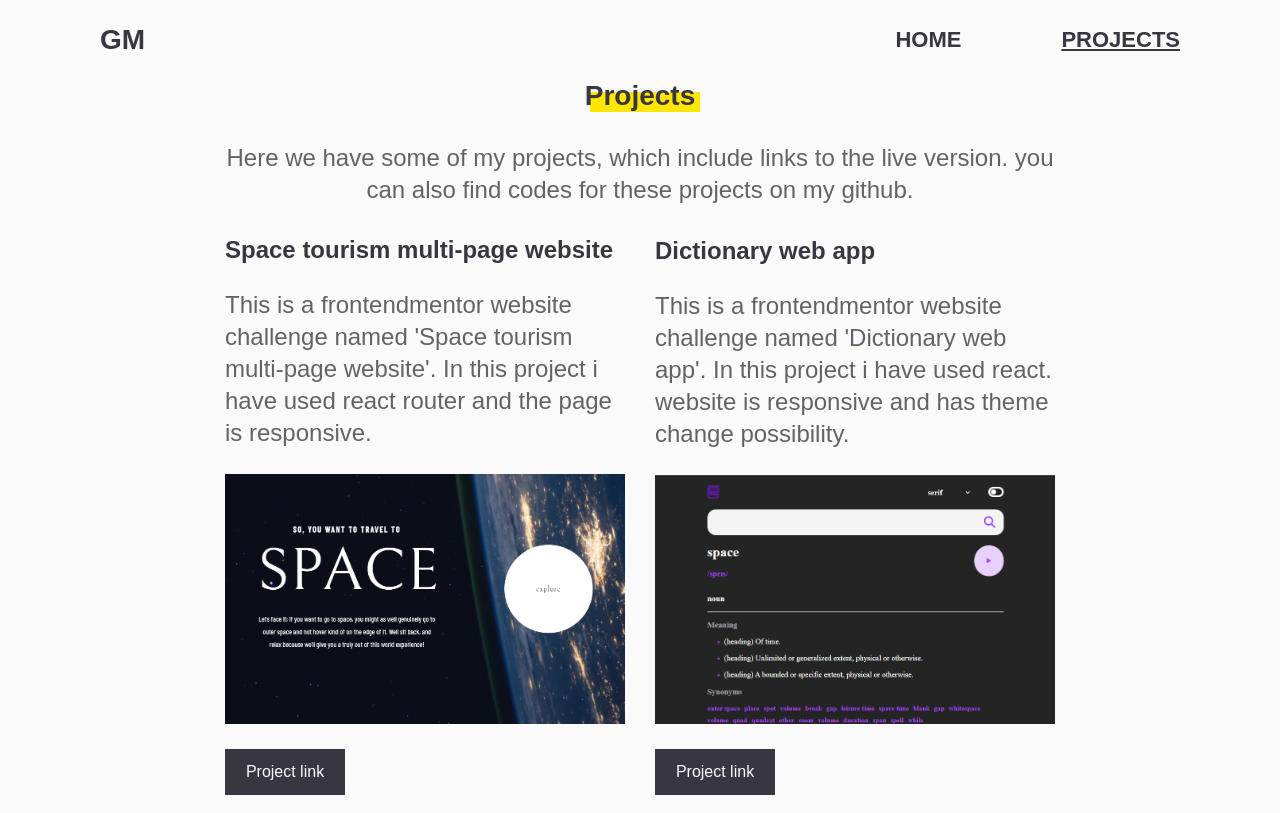
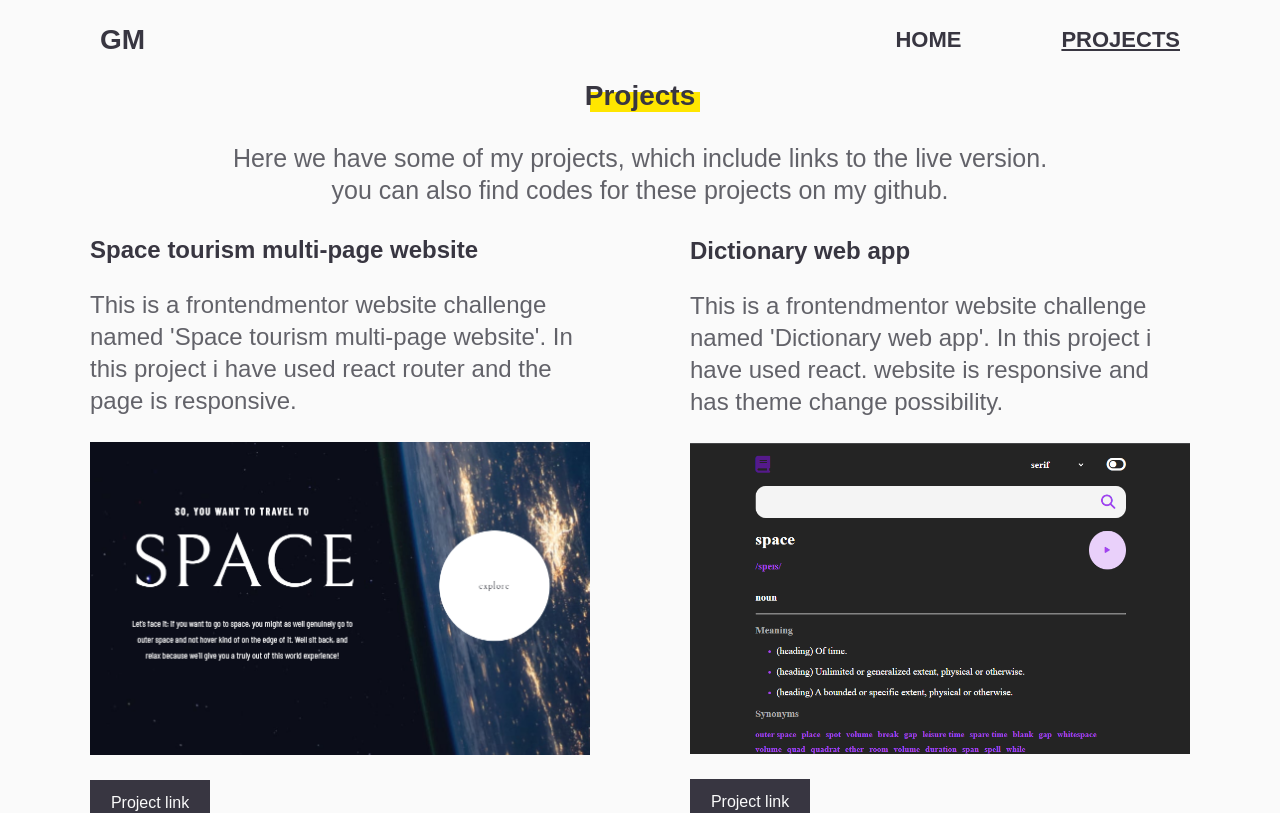
Before and after one commit to gio797/my-portfolio, a React (Vite) app: page /projects in a window 1280 px wide. Shown: the top 813 px of the page. Built offline with nearby package versions, Linux system fonts and the light colour scheme.

Commit message:
change styles

```diff
--- a/src/index.css
+++ b/src/index.css
@@ -278,10 +278,14 @@ header {
 
   .project-wrapper {
     margin: 0 auto;
-    max-width: 1000px;
+    max-width: 1200px;
     flex-direction: row;
     flex-wrap: wrap;
-    /* gap: 100px; */
+    gap: 100px;
+  }
+
+  .project {
+    max-width: 500px;
   }
 
   .project-page-wrapper h1 {
@@ -292,7 +296,7 @@ header {
     width: 70%;
     margin: 0 auto;
     margin-bottom: 30px;
-    font-size: 24px;
+    font-size: 25px;
   }
 }
 
```
